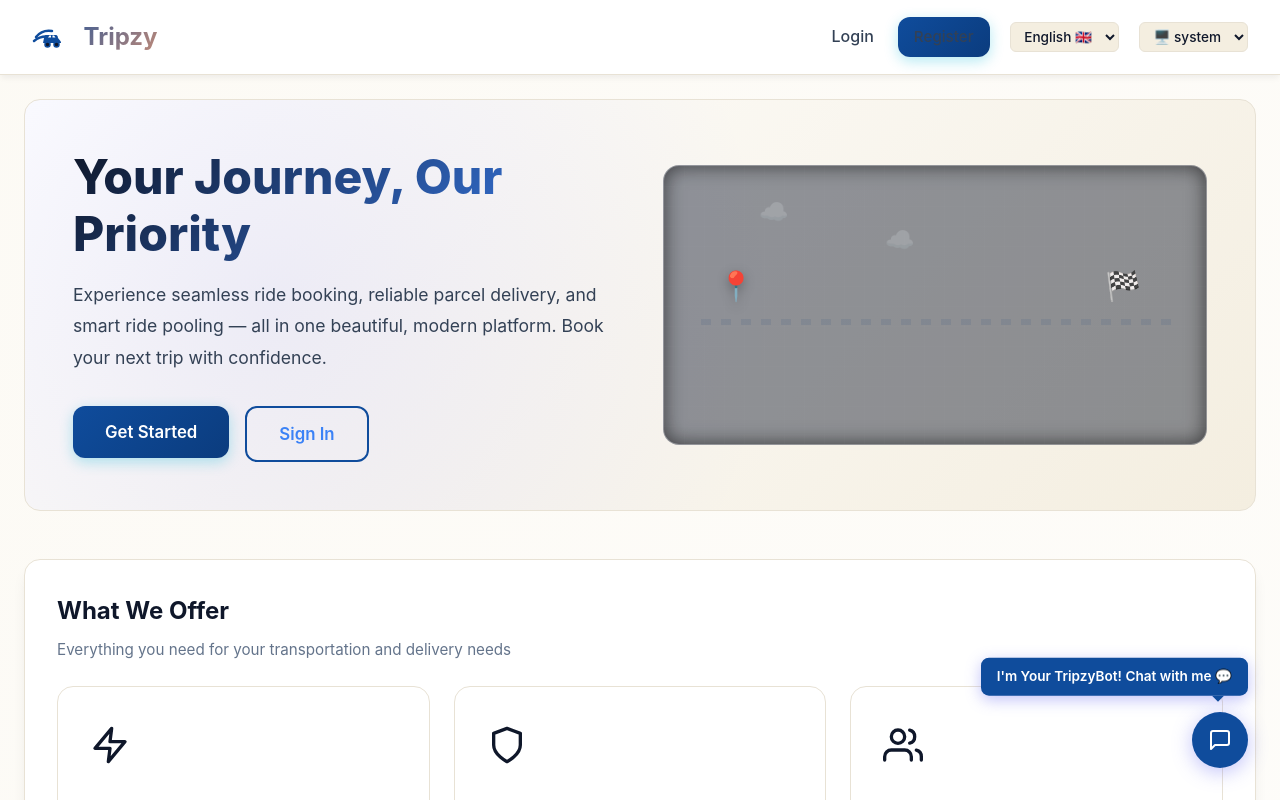
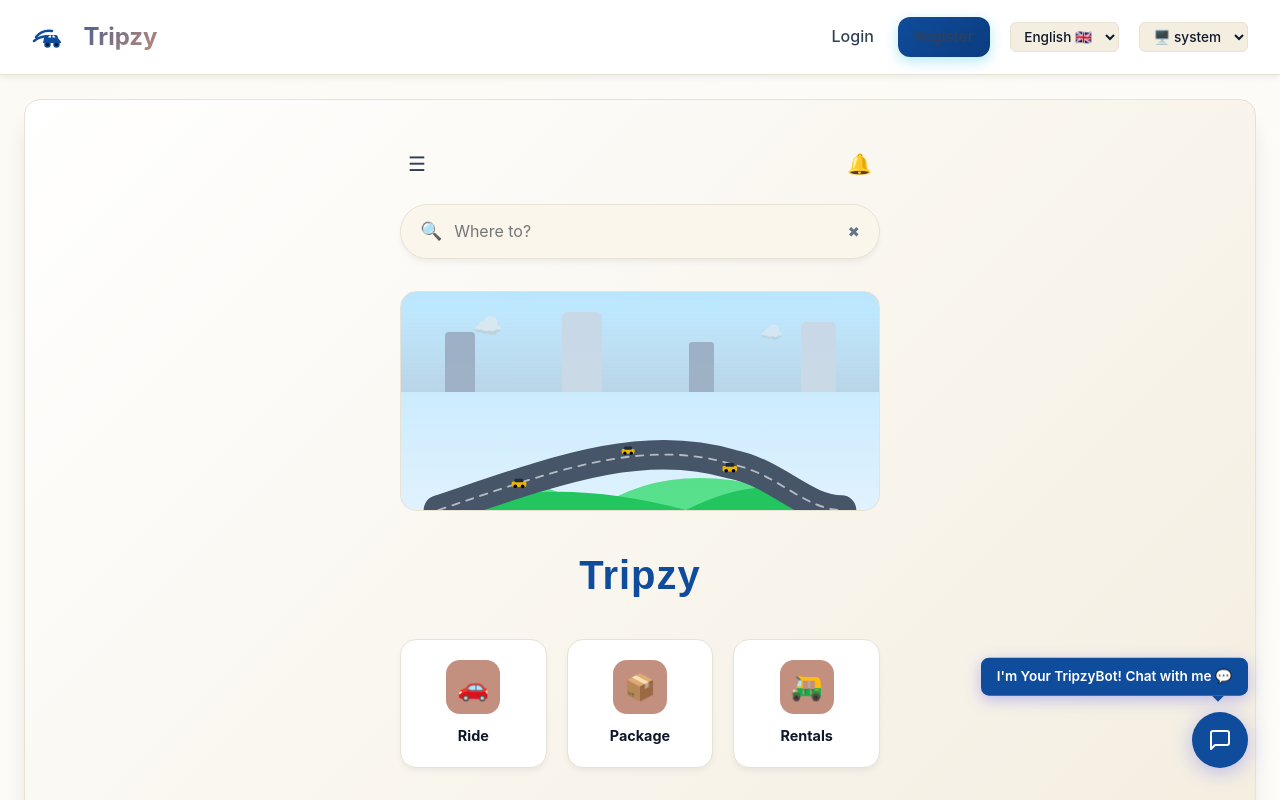
Before and after one commit to rekhashida/Tripzy, a React (Create React App) app in the folder frontend/: page / in a window 1280 px wide. Shown: the top 800 px of the page. Built offline with nearby package versions, Linux system fonts and the light colour scheme; the HTML template or start-up script is replaced by a standard one.

Commit message:
design: redesign Home dashboard card, winding road illustration, and horizontal vehicle cards to mirror mockups exactly

```diff
--- a/frontend/src/pages/Home.js
+++ b/frontend/src/pages/Home.js
@@ -1,5 +1,5 @@
 import React from 'react';
-import { Link } from 'react-router-dom';
+import { Link, useNavigate } from 'react-router-dom';
 import { useAuth } from '../context/AuthContext';
 import {
   FiNavigation,
@@ -17,6 +17,7 @@ import Card from '../components/Card';
 
 export default function Home() {
   const { user } = useAuth();
+  const navigate = useNavigate();
 
   const features = [
     {
@@ -30,57 +31,27 @@ export default function Home() {
       description: 'Door-to-door parcel handling with live tracking and OTP verification for complete security.'
     },
     {
-      icon: <FiUsers />,
-      title: 'Ride Pooling',
-      description: 'Save money and reduce your carbon footprint by sharing rides with others going the same way.'
-    },
-    {
-      icon: <FiMap />,
-      title: 'Real-time Tracking',
-      description: 'Follow your ride or parcel on the map in real time. Know exactly where your driver is.'
-    },
-    {
-      icon: <FiClock />,
-      title: '24/7 Availability',
-      description: 'Book rides or send parcels anytime, anywhere. We\'re always here when you need us.'
-    },
-    {
       icon: <FiTrendingUp />,
-      title: 'Best Prices',
-      description: 'Competitive pricing with transparent fare calculation. No hidden charges, ever.'
+      title: 'Dynamic Fares',
+      description: 'Transparent fare estimation based on actual distance, duration, and local traffic multipliers.'
     }
   ];
 
   const driverFeatures = [
     {
       icon: <FiZap />,
-      title: 'Smart Matching',
-      description: 'Get matched with passengers within a 2km radius instantly. Maximize your driving time and reduce idle waits.'
-    },
-    {
-      icon: <FiTrendingUp />,
-      title: 'Surge Earnings',
-      description: 'Earn more during peak hours (morning & evening) and late nights with dynamic request-based multipliers.'
+      title: 'Instant Job Alerts',
+      description: 'Get notified of new ride and delivery requests in your area with zero latency.'
     },
     {
       icon: <FiShield />,
-      title: 'Secure OTP Handover',
-      description: 'Ensure safe trips with mandatory OTP verification at both passenger pickup and drop-off points.'
+      title: 'Safety Guarantee',
+      description: 'Secure, authenticated rides with OTP validations at both pickup and drop-off steps.'
     },
     {
-      icon: <FiClock />,
-      title: 'Flexible Hours',
-      description: 'You are in control. Go online or offline whenever you want and manage your own schedule.'
-    },
-    {
-      icon: <FiUsers />,
-      title: 'Ride Pooling',
-      description: 'Accept pooling rides to carry multiple passengers heading in the same direction, boosting your fuel efficiency.'
-    },
-    {
-      icon: <FiPackage />,
-      title: 'Parcel Deliveries',
-      description: 'Accept couriers and package deliveries alongside rides to expand your earnings variety.'
+      icon: <FiUser />,
+      title: 'Earnings Tracker',
+      description: 'Monitor your completed jobs, daily metrics, and payouts inside your admin portal.'
     }
   ];
 
@@ -88,30 +59,16 @@ export default function Home() {
 
   return (
     <>
+      {isDriver ? (
         <div className="hero" style={{
           background: 'linear-gradient(135deg, var(--bg-secondary), var(--bg-tertiary))'
         }}>
           <div className="hero-content">
-          {isDriver ? (
-            <>
             <h1>Drive with Tripzy, Earn on Your Terms</h1>
             <p>
               Welcome back, {user.name}! Ready to hit the road? Access your personal dashboard to go online, accept new rides, track your earnings, and view your stats.
             </p>
-            </>
-          ) : (
-            <>
-              <h1>Your Journey, Our Priority</h1>
-              <p>
-                Experience seamless ride booking, reliable parcel delivery, and smart ride pooling —
-                all in one beautiful, modern platform. Book your next trip with confidence.
-              </p>
-            </>
-          )}
             <div className="hero-cta">
-            {user ? (
-              isDriver ? (
-                <>
               <Link to="/driver">
                 <Button variant="primary" size="large">
                   <FiNavigation /> Driver Dashboard
@@ -122,40 +79,6 @@ export default function Home() {
                   <FiClock /> Trip History
                 </Button>
               </Link>
-                </>
-              ) : (
-                <>
-                  <Link to="/ride">
-                    <Button variant="primary" size="large">
-                      <FiNavigation /> Book a Ride
-                    </Button>
-                  </Link>
-                  <Link to="/parcel">
-                    <Button variant="secondary" size="large">
-                      <FiPackage /> Send Parcel
-                    </Button>
-                  </Link>
-                  <Link to="/pooling">
-                    <Button variant="primary" size="large">
-                      <FiUsers /> Join Pooling
-                    </Button>
-                  </Link>
-                </>
-              )
-            ) : (
-              <>
-                <Link to="/register">
-                  <Button variant="primary" size="large">
-                    Get Started
-                  </Button>
-                </Link>
-                <Link to="/login">
-                  <Button variant="outline" size="large">
-                    Sign In
-                  </Button>
-                </Link>
-              </>
-            )}
             </div>
           </div>
 
@@ -184,6 +107,256 @@ export default function Home() {
             </div>
           </div>
         </div>
+      ) : (
+        <div style={{
+          background: 'linear-gradient(135deg, var(--bg-secondary), var(--bg-tertiary))',
+          padding: '3rem 1.5rem',
+          borderRadius: 'var(--border-radius-lg)',
+          border: '1px solid var(--border-color)',
+          display: 'flex',
+          flexDirection: 'column',
+          alignItems: 'center',
+          justifyContent: 'center',
+          textAlign: 'center',
+          position: 'relative',
+          overflow: 'hidden',
+          minHeight: '520px',
+          boxShadow: 'var(--shadow-xl)',
+          marginBottom: '1.5rem'
+        }}>
+          <div style={{
+            display: 'flex',
+            width: '100%',
+            justifyContent: 'space-between',
+            alignItems: 'center',
+            maxWidth: '480px',
+            marginBottom: '1.5rem',
+            padding: '0 0.5rem'
+          }}>
+            <span style={{ fontSize: '1.25rem', color: 'var(--text-secondary)', cursor: 'pointer' }}>☰</span>
+            <span style={{ fontSize: '1.25rem', color: 'var(--text-secondary)', cursor: 'pointer' }}>🔔</span>
+          </div>
+
+          <div style={{
+            width: '100%',
+            maxWidth: '480px',
+            background: 'var(--bg-primary)',
+            border: '1px solid var(--border-color)',
+            borderRadius: '30px',
+            padding: '0.8rem 1.2rem',
+            display: 'flex',
+            alignItems: 'center',
+            gap: '0.75rem',
+            boxShadow: 'var(--shadow-md)',
+            marginBottom: '2rem',
+            cursor: 'pointer'
+          }} onClick={() => navigate(user ? '/ride' : '/login')}>
+            <span style={{ color: 'var(--primary)', fontSize: '1.1rem', display: 'flex', alignItems: 'center' }}>🔍</span>
+            <input
+              type="text"
+              placeholder="Where to?"
+              readOnly
+              style={{
+                border: 'none',
+                background: 'transparent',
+                outline: 'none',
+                width: '100%',
+                fontSize: '1rem',
+                color: 'var(--text-primary)',
+                cursor: 'pointer'
+              }}
+            />
+            <span style={{ color: 'var(--text-muted)', fontSize: '0.9rem' }}>✖</span>
+          </div>
+
+          <div style={{
+            width: '100%',
+            maxWidth: '480px',
+            height: '220px',
+            position: 'relative',
+            overflow: 'hidden',
+            background: 'linear-gradient(180deg, #bae6fd, #e0f2fe)',
+            borderRadius: 'var(--border-radius-lg)',
+            border: '1px solid var(--border-color)',
+            marginBottom: '2rem',
+            display: 'flex',
+            flexDirection: 'column',
+            justifyContent: 'flex-end'
+          }}>
+            <div style={{
+              position: 'absolute',
+              top: '20px',
+              left: '0',
+              right: '0',
+              height: '80px',
+              backgroundImage: 'linear-gradient(to top, rgba(148, 163, 184, 0.4), transparent)',
+              display: 'flex',
+              alignItems: 'flex-end',
+              justifyContent: 'space-around',
+              opacity: 0.8
+            }}>
+              <div style={{ width: '30px', height: '60px', background: '#94a3b8', borderRadius: '4px 4px 0 0' }} />
+              <div style={{ width: '40px', height: '80px', background: '#cbd5e1', borderRadius: '6px 6px 0 0' }} />
+              <div style={{ width: '25px', height: '50px', background: '#94a3b8', borderRadius: '3px 3px 0 0' }} />
+              <div style={{ width: '35px', height: '70px', background: '#cbd5e1', borderRadius: '5px 5px 0 0' }} />
+            </div>
+
+            <span style={{ position: 'absolute', top: '15px', left: '15%', fontSize: '1.5rem', opacity: 0.7 }}>☁️</span>
+            <span style={{ position: 'absolute', top: '25px', right: '20%', fontSize: '1.2rem', opacity: 0.6 }}>☁️</span>
+
+            <svg viewBox="0 0 400 120" style={{ width: '100%', height: '110px', zIndex: 2 }}>
+              <path d="M-10 120 Q50 60 150 120 Q250 50 410 120 Z" fill="#4ade80" opacity="0.9" />
+              <path d="M-10 120 Q100 80 250 120 Q350 70 410 120 Z" fill="#22c55e" />
+              <path d="M-20 120 C 100 80, 200 40, 300 70 C 350 80, 380 120, 420 120" fill="none" stroke="#475569" strokeWidth="32" strokeLinecap="round" />
+              <path d="M-20 120 C 100 80, 200 40, 300 70 C 350 80, 380 120, 420 120" fill="none" stroke="#ffffff" strokeWidth="2" strokeDasharray="8 8" strokeLinecap="round" opacity="0.6" />
+
+              <g transform="translate(60, 85) scale(0.4)">
+                <rect x="0" y="10" width="40" height="15" rx="4" fill="#eab308" />
+                <rect x="8" y="2" width="24" height="10" rx="3" fill="#1e293b" />
+                <circle cx="10" cy="23" r="5" fill="#000" />
+                <circle cx="30" cy="23" r="5" fill="#000" />
+              </g>
+              <g transform="translate(180, 50) scale(0.35)">
+                <rect x="0" y="10" width="40" height="15" rx="4" fill="#eab308" />
+                <rect x="8" y="2" width="24" height="10" rx="3" fill="#1e293b" />
+                <circle cx="10" cy="23" r="5" fill="#000" />
+                <circle cx="30" cy="23" r="5" fill="#000" />
+              </g>
+              <g transform="translate(290, 68) scale(0.4)">
+                <rect x="0" y="10" width="40" height="15" rx="4" fill="#eab308" />
+                <rect x="8" y="2" width="24" height="10" rx="3" fill="#1e293b" />
+                <circle cx="10" cy="23" r="5" fill="#000" />
+                <circle cx="30" cy="23" r="5" fill="#000" />
+              </g>
+            </svg>
+          </div>
+
+          <h1 style={{
+            fontSize: '2.5rem',
+            fontWeight: '900',
+            color: 'var(--primary)',
+            fontFamily: 'Outfit, sans-serif',
+            letterSpacing: '1px',
+            marginBottom: '2rem'
+          }}>
+            Tripzy
+          </h1>
+
+          <div style={{
+            display: 'grid',
+            gridTemplateColumns: 'repeat(3, 1fr)',
+            gap: '1.25rem',
+            width: '100%',
+            maxWidth: '480px',
+            marginBottom: '1rem'
+          }}>
+            <div
+              onClick={() => navigate(user ? '/ride' : '/login')}
+              style={{
+                background: 'var(--bg-secondary)',
+                border: '1px solid var(--border-color)',
+                borderRadius: 'var(--border-radius-lg)',
+                padding: '1.25rem 0.75rem',
+                display: 'flex',
+                flexDirection: 'column',
+                alignItems: 'center',
+                justifyContent: 'center',
+                cursor: 'pointer',
+                transition: 'var(--transition)',
+                boxShadow: 'var(--shadow-md)'
+              }}
+              className="action-card-btn"
+            >
+              <div style={{
+                width: '54px',
+                height: '54px',
+                borderRadius: '14px',
+                background: 'var(--secondary)',
+                opacity: 0.95,
+                display: 'flex',
+                alignItems: 'center',
+                justifyContent: 'center',
+                fontSize: '1.6rem',
+                marginBottom: '0.6rem',
+                color: '#fff'
+              }}>
+                🚗
+              </div>
+              <div style={{ fontSize: '0.9rem', fontWeight: '700', color: 'var(--text-primary)' }}>Ride</div>
+            </div>
+
+            <div
+              onClick={() => navigate(user ? '/parcel' : '/login')}
+              style={{
+                background: 'var(--bg-secondary)',
+                border: '1px solid var(--border-color)',
+                borderRadius: 'var(--border-radius-lg)',
+                padding: '1.25rem 0.75rem',
+                display: 'flex',
+                flexDirection: 'column',
+                alignItems: 'center',
+                justifyContent: 'center',
+                cursor: 'pointer',
+                transition: 'var(--transition)',
+                boxShadow: 'var(--shadow-md)'
+              }}
+              className="action-card-btn"
+            >
+              <div style={{
+                width: '54px',
+                height: '54px',
+                borderRadius: '14px',
+                background: 'var(--secondary)',
+                opacity: 0.95,
+                display: 'flex',
+                alignItems: 'center',
+                justifyContent: 'center',
+                fontSize: '1.6rem',
+                marginBottom: '0.6rem',
+                color: '#fff'
+              }}>
+                📦
+              </div>
+              <div style={{ fontSize: '0.9rem', fontWeight: '700', color: 'var(--text-primary)' }}>Package</div>
+            </div>
+
+            <div
+              onClick={() => navigate(user ? '/pooling' : '/login')}
+              style={{
+                background: 'var(--bg-secondary)',
+                border: '1px solid var(--border-color)',
+                borderRadius: 'var(--border-radius-lg)',
+                padding: '1.25rem 0.75rem',
+                display: 'flex',
+                flexDirection: 'column',
+                alignItems: 'center',
+                justifyContent: 'center',
+                cursor: 'pointer',
+                transition: 'var(--transition)',
+                boxShadow: 'var(--shadow-md)'
+              }}
+              className="action-card-btn"
+            >
+              <div style={{
+                width: '54px',
+                height: '54px',
+                borderRadius: '14px',
+                background: 'var(--secondary)',
+                opacity: 0.95,
+                display: 'flex',
+                alignItems: 'center',
+                justifyContent: 'center',
+                fontSize: '1.6rem',
+                marginBottom: '0.6rem',
+                color: '#fff'
+              }}>
+                🛺
+              </div>
+              <div style={{ fontSize: '0.9rem', fontWeight: '700', color: 'var(--text-primary)' }}>Rentals</div>
+            </div>
+          </div>
+        </div>
+      )}
 
       <Card
         title={isDriver ? "Driver Benefits & Tools" : "What We Offer"}
```
Also changed, not shown: frontend/src/index.css (+71 -0 lines), frontend/src/pages/RideBooking.js (+18 -25 lines). Lines whose indentation alone changed are shown as unchanged.
